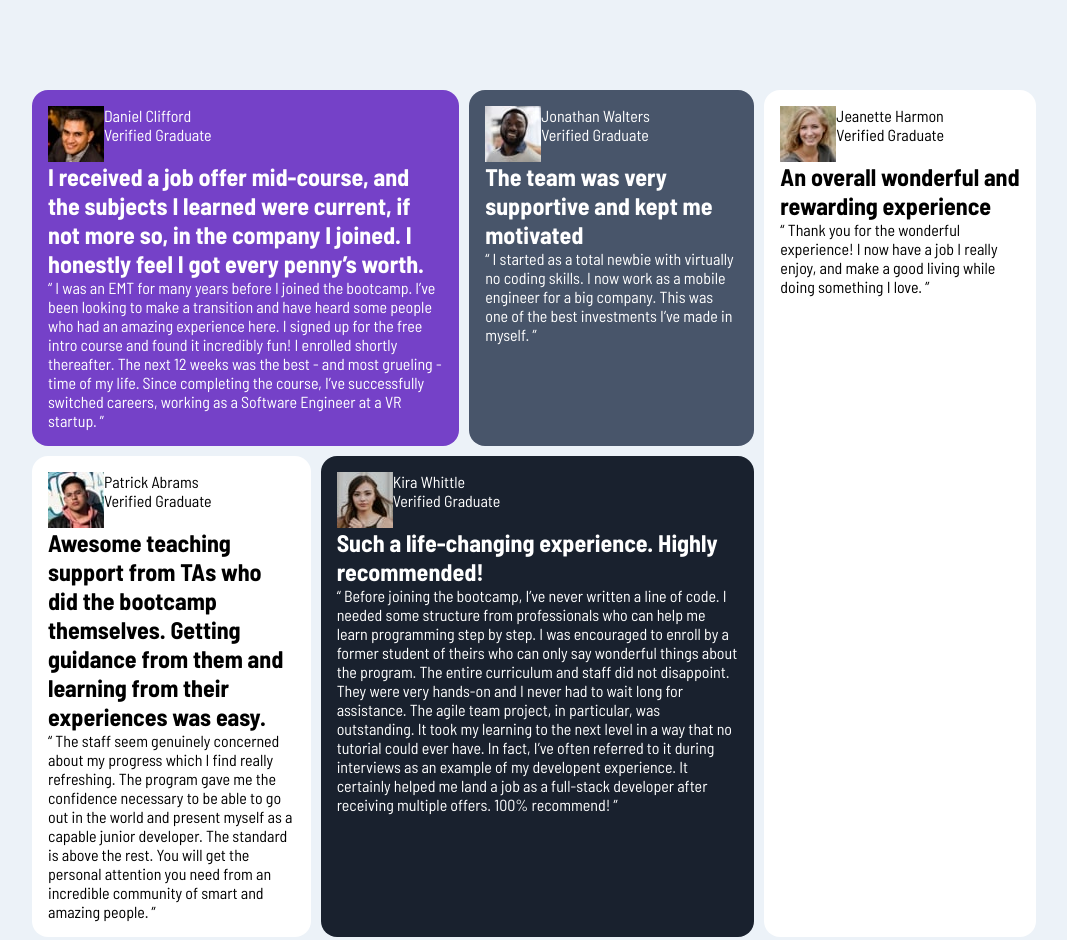
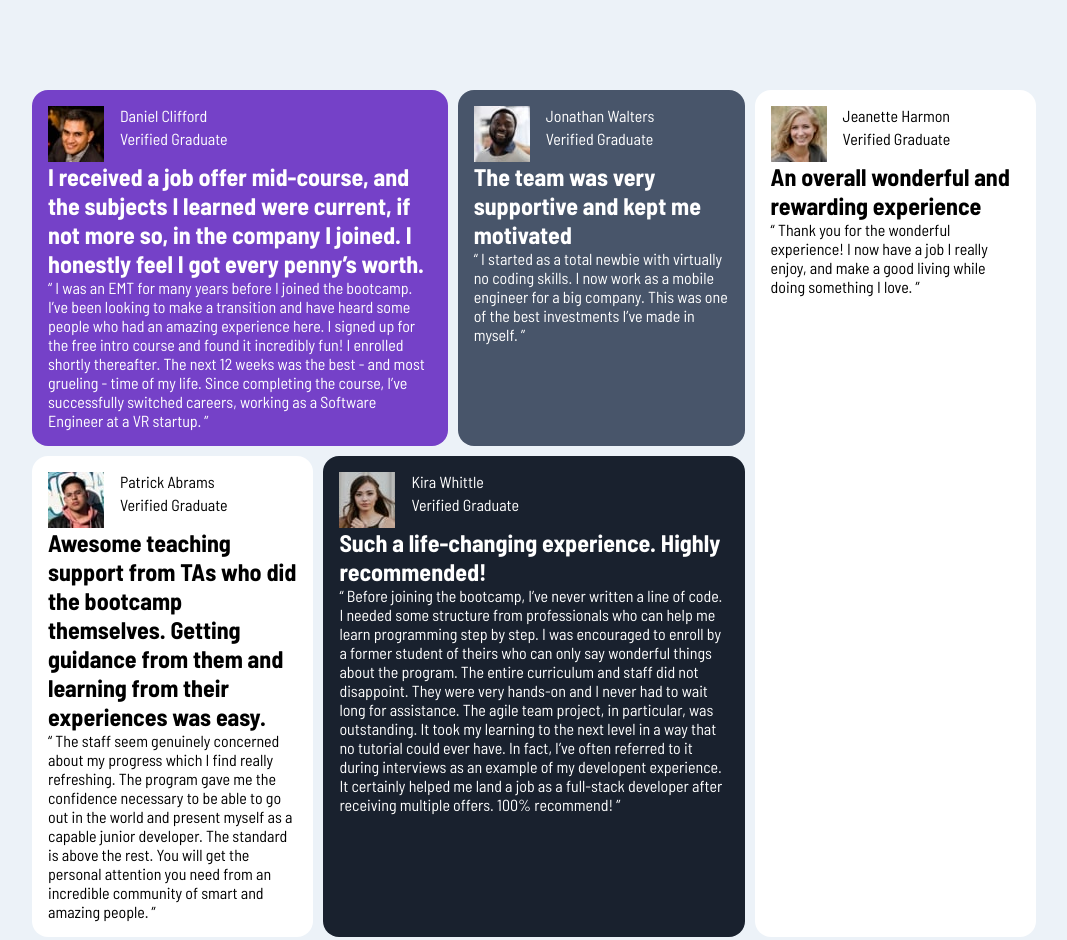
Before and after one commit to Effel0399/testimonials-grid-section-main, a plain HTML site: page index.html in a window 1280 px wide. Shown: the top 940 px of the page, without its empty margins (106-1173 px from the left). Drawn offline with Linux system fonts and the light colour scheme.

Commit message:
author info formatting

```diff
--- a/style.css
+++ b/style.css
@@ -20,6 +20,12 @@ body {
 
 .author-tag {
     display: flex;
+}
+.author-info {
+    margin-left: 1rem;
+}
+.author-name {
+    margin-bottom: .25rem;
 }
 
 .container {
```
